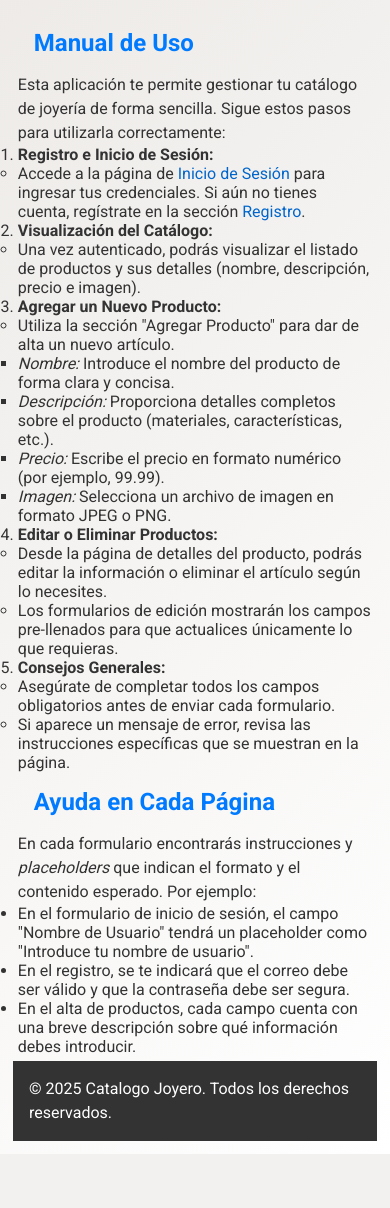
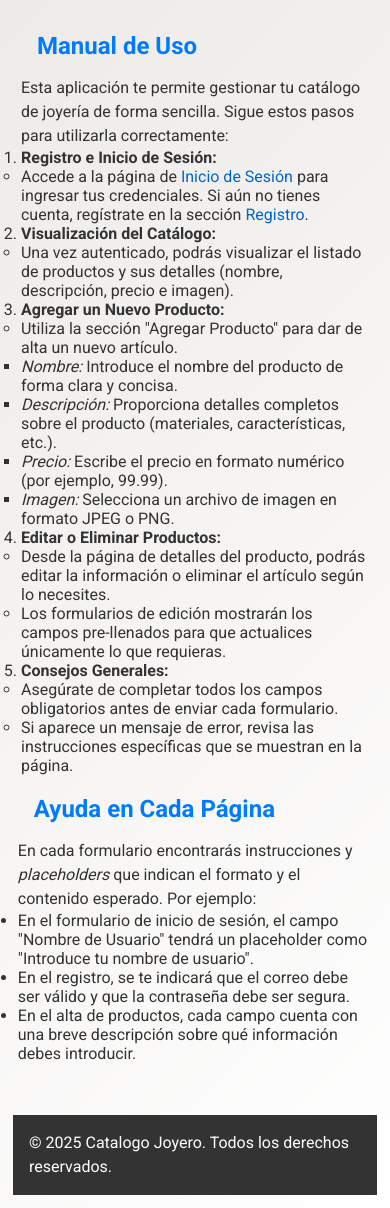
Before and after one commit to edfrutos/edefrutos2025_xyz, a Flask app: page / in a window 390 px wide. Shown: the part 133-1341 px from the top of the page. Before the commit the page ends 1287 px from the top, so only its background shows below. Run offline with Flask 3, Linux system fonts and the light colour scheme.

Commit message:
actualicar datos y ajustar estilos

```diff
--- a/static/css/styles.css
+++ b/static/css/styles.css
@@ -455,6 +455,14 @@
             border-radius: 4px;
         }
 
+        section#manual {
+            padding-top: 3rem;
+        }
+
+        section#ayuda {
+            padding-bottom: 3rem;
+        }
+
         @media (max-width: 576px) {
             .top-right {
                 display: flex;
@@ -525,6 +533,9 @@
             }
             tbody {
                 width: 350px;
+            }
+            section#manual {
+                padding: .2rem;
             }
         }
 
```
Also changed, not shown: 1 other file.
